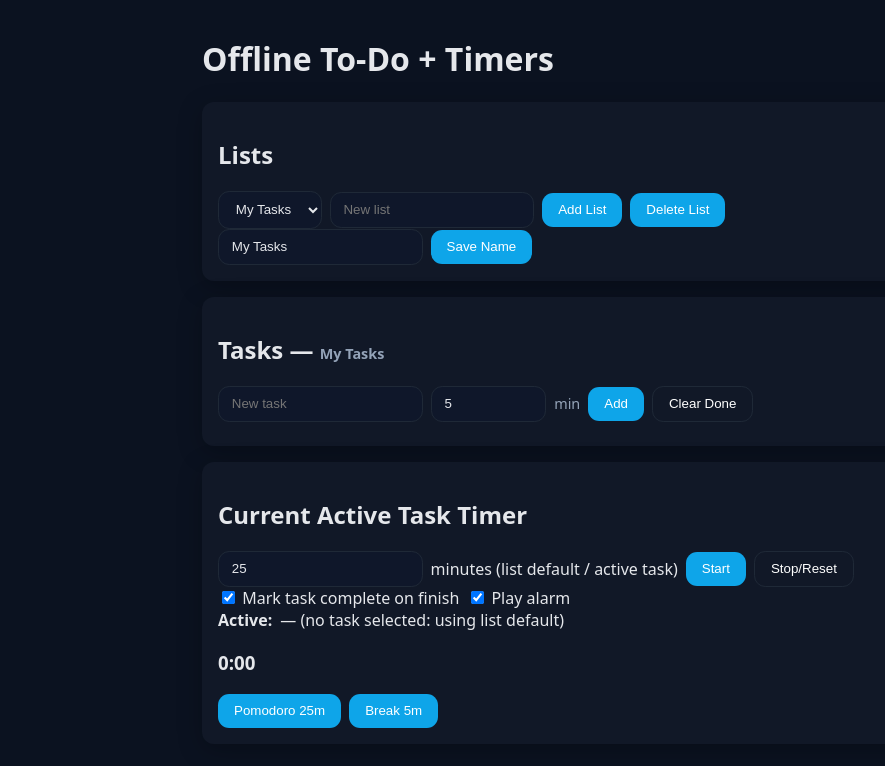
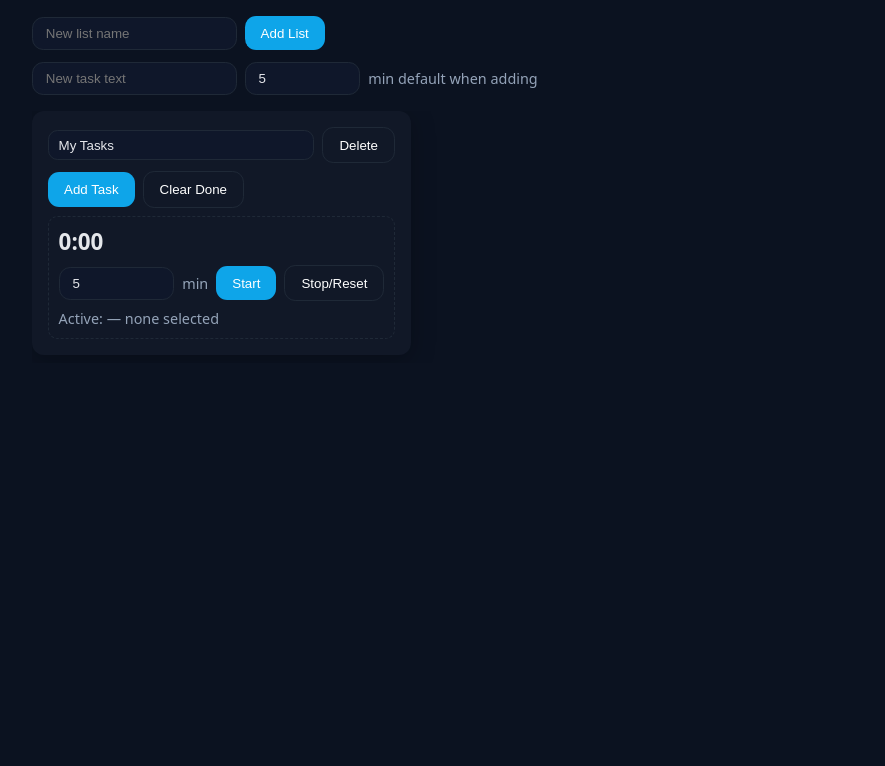
Before and after one commit to JENkt4k/offline-todo-pwa, a React (Vite) app: page / in a window 1280 px wide. Shown: the top 766 px of the page, without its empty margins (8-893 px from the left). Built offline with nearby package versions, Linux system fonts and the light colour scheme.

Commit message:
fix issues with SW let vite handle

```diff
--- a/package.json
+++ b/package.json
@@ -14,11 +14,12 @@
     "react-dom": "^18.3.1"
   },
   "devDependencies": {
+    "@types/node": "^24.3.0",
     "@types/react": "^18.2.66",
     "@types/react-dom": "^18.2.22",
+    "@vitejs/plugin-react": "^4.3.1",
     "typescript": "^5.5.4",
     "vite": "^5.4.3",
-    "@vitejs/plugin-react": "^4.3.1",
     "vite-plugin-pwa": "^0.20.5"
   }
 }
--- a/src/App.tsx
+++ b/src/App.tsx
@@ -11,131 +11,183 @@ function beep() { try { const ctx = new (window.AudioContext|| (window as any).w
 
 function fmt(ms:number){const s=Math.floor(ms/1000); const m=Math.floor(s/60); const ss=s%60; return `${m}:${String(ss).padStart(2,'0')}`;}
 
+/** Per-list timer state */
+interface TimerState { running: boolean; msLeft: number; endTs: number; selectedTaskId?: string }
+
+type BeforeInstallPromptEvent = Event & { prompt: () => Promise<void>; userChoice: Promise<{ outcome: 'accepted'|'dismissed' }> };
+
 export default function App(){
+  /** Lists & tasks */
   const [lists,setLists]=useState<List[]>([]);
   const [tasks,setTasks]=useState<Task[]>([]);
-  const [listName,setListName]=useState('');
-  const [taskText,setTaskText]=useState('');
-  const [taskMinutes,setTaskMinutes]=useState(5);
-  const [activeListId,setActiveListId]=useState<string>('default');
-  const [selectedTaskId,setSelectedTaskId]=useState<string>('');
 
-  // rename control for active list
-  const activeList = useMemo(()=>lists.find(l=>l.id===activeListId)||null,[lists,activeListId]);
-  const [renameValue, setRenameValue] = useState('');
-  useEffect(()=>{ setRenameValue(activeList?.name || ''); }, [activeListId, activeList?.name]);
+  /** Per-list timers (map by listId) */
+  const [timers, setTimers] = useState<Record<string, TimerState>>({});
 
-  const {msLeft,running,start,pause,resume,stop}=useCountdown();
-  const [durationMin,setDurationMin]=useState(25);
-  const [completeOnFinish,setCompleteOnFinish]=useState(true);
-  const [alarmOnFinish,setAlarmOnFinish]=useState(true);
+  /** New list/task inputs */
+  const [newListName, setNewListName] = useState('');
+  const [newTaskText, setNewTaskText] = useState('');
+  const [newTaskMinutes, setNewTaskMinutes] = useState(5);
 
+  /** PWA install */
+  const [installEvt, setInstallEvt] = useState<BeforeInstallPromptEvent|null>(null);
+  const [installed, setInstalled] = useState(false);
+
+  // Bootstrap from storage
   useEffect(()=>{
     const L=localStorage.getItem('lists');
     const T=localStorage.getItem('tasks');
+    const X=localStorage.getItem('timers');
     const lists0:List[]=L?JSON.parse(L):[{id:'default',name:'My Tasks'}];
     const tasks0:Task[]=T?JSON.parse(T):[];
-    setLists(lists0); setTasks(tasks0);
-    if(!activeListId && lists0.length) setActiveListId(lists0[0].id);
+    const timers0:Record<string,TimerState>=X?JSON.parse(X):{};
+    setLists(lists0); setTasks(tasks0); setTimers(timers0);
   },[]);
   useEffect(()=>localStorage.setItem('lists',JSON.stringify(lists)),[lists]);
   useEffect(()=>localStorage.setItem('tasks',JSON.stringify(tasks)),[tasks]);
+  useEffect(()=>localStorage.setItem('timers',JSON.stringify(timers)),[timers]);
 
-  const prevMsRef=useRef(msLeft);
+  // Global tick updates all running list timers
   useEffect(()=>{
-    if(prevMsRef.current>0 && msLeft===0){
-      if(alarmOnFinish) beep();
-      if(completeOnFinish && selectedTaskId){ setTasks(ts=>ts.map(t=>t.id===selectedTaskId?{...t,done:true}:t)); }
+    const id = window.setInterval(()=>{
+      const now = performance.now();
+      setTimers(prev => {
+        const next = { ...prev };
+        let changed = false;
+        for (const [lid, st] of Object.entries(prev)) {
+          if (!st.running) continue;
+          const left = Math.max(0, st.endTs - now);
+          if (left !== st.msLeft) { next[lid] = { ...st, msLeft: left }; changed = true; }
+          if (left <= 0) {
+            // stop and signal
+            const selectedTaskId = st.selectedTaskId;
+            next[lid] = { running:false, msLeft:0, endTs:0, selectedTaskId };
+            changed = true; beep();
+            if (selectedTaskId) {
+              setTasks(ts=>ts.map(t=>t.id===selectedTaskId?{...t, done:true}:t));
             }
-    prevMsRef.current=msLeft;
-  },[msLeft,alarmOnFinish,completeOnFinish,selectedTaskId]);
+          }
+        }
+        return changed ? next : prev;
+      });
+    }, 250);
+    return ()=> clearInterval(id);
+  },[setTimers, setTasks]);
 
-  const activeTasks=useMemo(()=>tasks.filter(t=>t.listId===activeListId),[tasks,activeListId]);
-  const selectedTask=useMemo(()=>tasks.find(t=>t.id===selectedTaskId)||null,[tasks,selectedTaskId]);
+  // Install prompt
+  useEffect(()=>{
+    const onBIP = (e: Event) => { e.preventDefault?.(); setInstallEvt(e as BeforeInstallPromptEvent); };
+    const onInstalled = () => { setInstalled(true); setInstallEvt(null); };
+    window.addEventListener('beforeinstallprompt', onBIP as any);
+    window.addEventListener('appinstalled', onInstalled);
+    return ()=>{ window.removeEventListener('beforeinstallprompt', onBIP as any); window.removeEventListener('appinstalled', onInstalled); };
+  },[]);
 
-  const addList=()=>{ if(!listName.trim())return; const id=crypto.randomUUID(); setLists([...lists,{id,name:listName.trim()}]); setListName(''); setActiveListId(id) };
-  const deleteList=()=>{ if(!activeListId)return; setLists(ls=>ls.filter(l=>l.id!==activeListId)); setTasks(ts=>ts.filter(t=>t.listId!==activeListId)); setActiveListId('default'); setSelectedTaskId(''); };
-  const renameList=()=>{ if(!activeListId) return; setLists(ls=>ls.map(l=>l.id===activeListId?{...l,name:renameValue.trim()||l.name}:l)); };
+  /** CRUD lists */
+  const addList=()=>{ if(!newListName.trim())return; const id=crypto.randomUUID(); setLists([...lists,{id,name:newListName.trim()}]); setNewListName(''); };
+  const renameList=(id:string, name:string)=> setLists(ls=>ls.map(l=>l.id===id?{...l,name:name.trim()||l.name}:l));
+  const deleteList=(id:string)=>{ setLists(ls=>ls.filter(l=>l.id!==id)); setTasks(ts=>ts.filter(t=>t.listId!==id)); setTimers(tm=>{ const n={...tm}; delete n[id]; return n; }); };
 
-  const addTask=()=>{ if(!taskText.trim())return; const id=crypto.randomUUID(); setTasks([...tasks,{id,text:taskText.trim(),done:false,listId:activeListId||'default',minutes:taskMinutes}]); setTaskText(''); };
-  const toggleTask=(id:string)=>setTasks(ts=>ts.map(t=>t.id===id?{...t,done:!t.done}:t));
-  const setTaskTime=(id:string,minutes:number)=>{ setTasks(ts=>ts.map(t=>t.id===id?{...t,minutes:Math.max(1,minutes)}:t)); if (id===selectedTaskId) setDurationMin(Math.max(1, minutes)); };
-  const clearDone=()=>setTasks(ts=>ts.filter(t=>!(t.done&&t.listId===activeListId)));
+  /** CRUD tasks */
+  const addTask=(listId:string)=>{ if(!newTaskText.trim())return; const id=crypto.randomUUID(); setTasks([...tasks,{id,text:newTaskText.trim(),done:false,listId,minutes:newTaskMinutes}]); setNewTaskText(''); };
+  const toggleTask=(id:string)=> setTasks(ts=>ts.map(t=>t.id===id?{...t,done:!t.done}:t));
+  const setTaskTime=(id:string,minutes:number)=> setTasks(ts=>ts.map(t=>t.id===id?{...t,minutes:Math.max(1,minutes)}:t));
+  const clearDone=(listId:string)=> setTasks(ts=>ts.filter(t=>!(t.done && t.listId===listId)));
 
-  // Select a task: highlight and sync control time from that task
-  const selectTask=(t:Task)=>{ setSelectedTaskId(t.id); if (t.minutes && t.minutes>0) setDurationMin(t.minutes); };
+  /** Timer controls per list */
+  const ensureTimer=(listId:string)=> timers[listId] ?? { running:false, msLeft:0, endTs:0, selectedTaskId: undefined };
+  const startTimer=(listId:string, minutes:number, selectedTaskId?:string)=> setTimers(st=>{
+    const endTs = performance.now() + minutes*60*1000;
+    return { ...st, [listId]: { running:true, msLeft: minutes*60*1000, endTs, selectedTaskId } };
+  });
+  const pauseTimer=(listId:string)=> setTimers(st=>{ const t=ensureTimer(listId); if(!t.running) return st; return { ...st, [listId]: { ...t, running:false } };});
+  const resumeTimer=(listId:string)=> setTimers(st=>{ const t=ensureTimer(listId); if(t.running || t.msLeft<=0) return st; const endTs = performance.now() + t.msLeft; return { ...st, [listId]: { ...t, running:true, endTs } };});
+  const stopTimer=(listId:string)=> setTimers(st=>({ ...st, [listId]: { running:false, msLeft:0, endTs:0, selectedTaskId: st[listId]?.selectedTaskId } }));
+  const selectTaskForList=(listId:string, taskId?:string)=> setTimers(st=>({ ...st, [listId]: { ...(st[listId]??{running:false,msLeft:0,endTs:0}), selectedTaskId: taskId } }));
 
-  // Start timer: use selected task's minutes if available, else the list-level default
-  const startTimerSmart=()=>{ const mins=selectedTask?.minutes||durationMin; setDurationMin(mins); start(mins*60*1000) };
+  /** Derived */
+  const tasksByList = useMemo(()=>{
+    const map: Record<string, Task[]> = {};
+    for (const t of tasks) {
+      (map[t.listId] ||= []).push(t);
+    }
+    return map;
+  },[tasks]);
 
-  return(
+  const onInstallClick = async () => { if (!installEvt) return; await installEvt.prompt(); try { await installEvt.userChoice; } finally { setInstallEvt(null); } };
+
+  return (
     <div className="container">
-      <h1>Offline To‑Do + Timers</h1>
+      <div className="topbar section">
+        <input placeholder="New list name" value={newListName} onChange={e=>setNewListName(e.target.value)} />
+        <button onClick={addList}>Add List</button>
+        {!installed && installEvt && <button onClick={onInstallClick}>Install App</button>}
+      </div>
 
-      {/* Lists */}
-      <div className="card">
-        <h2>Lists</h2>
+      <div className="section">
         <div className="row">
-          <select value={activeListId} onChange={e=>{setActiveListId(e.target.value); setSelectedTaskId('')}}>
-            {lists.map(l=><option key={l.id} value={l.id}>{l.name}</option>)}
-          </select>
-          <input placeholder="New list" value={listName} onChange={e=>setListName(e.target.value)} />
-          <button onClick={addList}>Add List</button>
-          <button onClick={deleteList}>Delete List</button>
-        </div>
-        <div className="row">
-          <input value={renameValue} onChange={e=>setRenameValue(e.target.value)} placeholder="Rename current list" />
-          <button onClick={renameList}>Save Name</button>
+          <input placeholder="New task text" value={newTaskText} onChange={e=>setNewTaskText(e.target.value)} />
+          <input className="time-input" type="number" min={1} value={newTaskMinutes} onChange={e=>setNewTaskMinutes(Math.max(1,Number(e.target.value)))} />
+          <span className="badge">min default when adding</span>
         </div>
       </div>
 
-      {/* Tasks */}
-      <div className="card">
-        <h2>Tasks — <span className="badge">{activeList ? activeList.name : '(no list selected)'}</span></h2>
+      <div className="lists-scroller">
+        {lists.map(list => {
+          const listTasks = tasksByList[list.id] || [];
+          const timer = timers[list.id] ?? { running:false, msLeft:0, endTs:0, selectedTaskId: undefined };
+          const selectedTask = listTasks.find(t=>t.id===timer.selectedTaskId);
+          const defaultMinutes = selectedTask?.minutes ?? newTaskMinutes;
+
+          return (
+            <div key={list.id} className="list-card">
+              <h3>
+                <input className="title" value={list.name} onChange={e=>renameList(list.id, e.target.value)} />
+                <button className="ghost" onClick={()=>deleteList(list.id)}>Delete</button>
+              </h3>
+
               <div className="row">
-          <input placeholder="New task" value={taskText} onChange={e=>setTaskText(e.target.value)} />
-          <input className="time-input" type="number" min={1} value={taskMinutes} onChange={e=>setTaskMinutes(Math.max(1,Number(e.target.value)))} />
-          <span className="badge">min</span>
-          <button onClick={addTask}>Add</button>
-          <button onClick={clearDone} className="ghost">Clear Done</button>
+                <button onClick={()=>addTask(list.id)}>Add Task</button>
+                <button className="ghost" onClick={()=>clearDone(list.id)}>Clear Done</button>
               </div>
+
               <ul>
-          {activeTasks.map(t=> (
+                {listTasks.map(t => (
                   <li key={t.id}>
-              <div className={`task ${selectedTaskId===t.id?'active':''}`} onClick={()=>selectTask(t)}>
+                    <div className={`task ${timer.selectedTaskId===t.id?'active':''}`} onClick={()=>selectTaskForList(list.id, t.id)}>
                       <input type="checkbox" checked={t.done} onChange={(e)=>{e.stopPropagation(); toggleTask(t.id);}} />
                       <label onClick={(e)=>e.stopPropagation()}>{t.text}</label>
-                <input className="time-input" type="number" min={1} value={t.minutes??5} onChange={(e)=>setTaskTime(t.id,Math.max(1,Number(e.target.value)))} onClick={(e)=>e.stopPropagation()} />
+                      <input className="time-input" type="number" min={1} value={t.minutes??5}
+                        onChange={(e)=>setTaskTime(t.id, Math.max(1, Number(e.target.value)))} onClick={(e)=>e.stopPropagation()} />
                       <span className="badge">min</span>
                     </div>
                   </li>
                 ))}
               </ul>
+
+              <div className="timer">
+                <div className="readout">{fmt(timer.msLeft)}</div>
+                <div className="controls">
+                  <input className="time-input" type="number" min={1}
+                    value={Math.max(1, Math.round((timer.running? Math.ceil(timer.msLeft/60000) : (selectedTask?.minutes ?? defaultMinutes))))}
+                    onChange={e=>{
+                      const m = Math.max(1, Number(e.target.value));
+                      if (timer.running) {
+                        // live adjust remaining time
+                        setTimers(st=>({ ...st, [list.id]: { ...timer, msLeft: m*60*1000, endTs: performance.now() + m*60*1000, running:true } }));
+                      }
+                    }} />
+                  <span className="badge">min</span>
+                  {!timer.running && <button onClick={()=>startTimer(list.id, selectedTask?.minutes ?? defaultMinutes, timer.selectedTaskId)}>Start</button>}
+                  {timer.running && <button onClick={()=>pauseTimer(list.id)}>Pause</button>}
+                  {!timer.running && timer.msLeft>0 && <button onClick={()=>resumeTimer(list.id)}>Resume</button>}
+                  <button className="ghost" onClick={()=>stopTimer(list.id)}>Stop/Reset</button>
                 </div>
-
-      {/* Timer */}
-      <div className="card">
-        <h2>Current Active Task Timer</h2>
-        <div className="row">
-          <input type="number" min={1} value={durationMin} onChange={e=>setDurationMin(Math.max(1,Number(e.target.value)))} />
-          <span>minutes (list default / active task)</span>
-          {!running && <button onClick={startTimerSmart}>Start</button>}
-          {running && <button onClick={pause}>Pause</button>}
-          {!running && msLeft>0 && <button onClick={resume}>Resume</button>}
-          <button onClick={stop} className="ghost">Stop/Reset</button>
+                <div className="badge">Active: {selectedTask?selectedTask.text:'— none selected'}</div>
               </div>
-        <div className="row">
-          <label><input type="checkbox" checked={completeOnFinish} onChange={e=>setCompleteOnFinish(e.target.checked)} /> Mark task complete on finish</label>
-          <label><input type="checkbox" checked={alarmOnFinish} onChange={e=>setAlarmOnFinish(e.target.checked)} /> Play alarm</label>
             </div>
-        <div className="row">
-          <strong>Active:</strong> {selectedTask?selectedTask.text:'— (no task selected: using list default)'}
-        </div>
-        <h3>{fmt(msLeft)}</h3>
-        <div className="row">
-          <button onClick={()=>start(25*60*1000)}>Pomodoro 25m</button>
-          <button onClick={()=>start(5*60*1000)}>Break 5m</button>
-        </div>
+          );
+        })}
       </div>
     </div>
   );
--- a/src/main.tsx
+++ b/src/main.tsx
@@ -4,10 +4,9 @@ import App from './App';
 
 createRoot(document.getElementById('root')!).render(<App />);
 
-// Register service worker with base-aware path to avoid 404 under non-root base
-if ('serviceWorker' in navigator) {
+if (import.meta.env.PROD && 'serviceWorker' in navigator) {
   window.addEventListener('load', () => {
-    const swUrl = `${import.meta.env.BASE_URL}sw.js`; // resolves to /offline-todo-pwa/sw.js in dev when base is set
+    const swUrl = `${import.meta.env.BASE_URL}sw.js`;
     navigator.serviceWorker.register(swUrl).catch(console.error);
   });
 }
--- a/src/styles.css
+++ b/src/styles.css
@@ -1,67 +1,31 @@
+/* Layout */
 body { margin: 0; font-family: system-ui, Segoe UI, Roboto, Ubuntu, sans-serif; background: #0b1220; color: #e5e7eb; }
-.container { max-width: 860px; margin: auto; padding: 1rem; }
-.card { background:#111827; padding:1rem; border-radius:12px; margin-bottom:1rem; box-shadow:0 6px 24px rgba(0,0,0,.25) }
+.container { max-width: 1200px; margin: auto; padding: 1rem; }
+.section { margin-bottom: 1rem; }
+
+/* Horizontal scroller for list cards */
+.lists-scroller { display: flex; gap: 1rem; overflow-x: auto; padding-bottom: .5rem; scroll-snap-type: x mandatory; }
+.list-card { min-width: 320px; max-width: 380px; flex: 0 0 auto; background:#111827; padding:1rem; border-radius:12px; box-shadow:0 6px 24px rgba(0,0,0,.25); scroll-snap-align: start; }
+.list-card h3 { margin: 0 0 .5rem 0; display:flex; align-items:center; gap:.5rem; }
+.list-card input.title { flex:1; background:#0f172a; color:#e5e7eb; border:1px solid #1f2937; border-radius:.6rem; padding:.4rem .6rem }
+
 .row { display:flex; gap:.5rem; align-items:center; flex-wrap:wrap }
 button { background:#0ea5e9; color:#fff; border:none; padding:.6rem 1rem; border-radius:.7rem; cursor:pointer }
 button.ghost { background:transparent; border:1px solid #1f2937 }
-input, select { background:#0f172a; color:#e5e7eb; border:1px solid #1f2937; border-radius:.7rem; padding:.6rem .8rem }
+input, select { background:#0f172a; color:#e5e7eb; border:1px solid #1f2937; border-radius:.7rem; padding:.5rem .8rem }
+
 ul { list-style:none; padding:0; margin:.5rem 0 }
 li { margin:.25rem 0 }
-.task { display:flex; align-items:center; gap:.5rem; padding:.4rem .6rem; border-radius:.6rem }
+.task { display:flex; align-items:center; gap:.5rem; padding:.35rem .5rem; border-radius:.6rem }
 .task.active { outline:2px solid #0ea5e9; outline-offset:2px; }
 .task label { flex:1; display:flex; align-items:center; gap:.5rem }
 .time-input { width:5.5rem; }
 .badge { font-size:.9rem; color:#94a3b8 }
-/*
-body { margin: 0; font-family: system-ui, Segoe UI, Roboto, Ubuntu, sans-serif; background: #0b1220; color: #e5e7eb; }
-.container { max-width: 860px; margin: auto; padding: 1rem; }
-.card { background:#111827; padding:1rem; border-radius:12px; margin-bottom:1rem; box-shadow:0 6px 24px rgba(0,0,0,.25) }
-.row { display:flex; gap:.5rem; align-items:center; flex-wrap:wrap }
-button { background:#0ea5e9; color:#fff; border:none; padding:.6rem 1rem; border-radius:.7rem; cursor:pointer }
-input, select { background:#0f172a; color:#e5e7eb; border:1px solid #1f2937; border-radius:.7rem; padding:.6rem .8rem }
-ul { list-style:none; padding:0; margin:.5rem 0 }
-li { margin:.25rem 0 }
 
-body {
-  margin: 0;
-  font-family: sans-serif;
-  background: #0b1220;
-  color: #e5e7eb;
-}
+.timer { margin-top:.5rem; padding:.6rem; border:1px dashed #1f2937; border-radius:.6rem; display:flex; flex-direction:column; gap:.5rem }
+.timer .controls { display:flex; gap:.5rem; align-items:center; flex-wrap:wrap }
+.timer .readout { font-size:1.4rem; font-weight:700 }
 
-.container {
-  max-width: 600px;
-  margin: auto;
-  padding: 1rem;
-}
-
-.card {
-  background: #111827;
-  padding: 1rem;
-  border-radius: 0.5rem;
-  margin-bottom: 1rem;
-}
-
-.row {
-  display: flex;
-  gap: 0.5rem;
-  margin-bottom: 0.5rem;
-}
-
-button {
-  background: #0ea5e9;
-  color: white;
-  border: none;
-  padding: 0.5rem 1rem;
-  border-radius: 0.5rem;
-  cursor: pointer;
-}
-
-input[type="text"], input {
-  flex: 1;
-  padding: 0.5rem;
-  border-radius: 0.5rem;
-  border: 1px solid #1f2937;
-  background: #0f172a;
-  color: white;
-} */
+/* Top bar */
+.topbar { display:flex; gap:.5rem; align-items:center; margin-bottom: .75rem; }
+.topbar input { max-width: 280px; }
--- a/vite.config.ts
+++ b/vite.config.ts
@@ -2,26 +2,19 @@ import { defineConfig } from 'vite';
 import react from '@vitejs/plugin-react';
 import { VitePWA } from 'vite-plugin-pwa';
 
-
-const REPO_NAME = 'offline-todo-pwa';
-
-const isDev = false;
-
-const base = isDev ? '/' : `/${REPO_NAME}/`;
-
-// BASE PATH NOTES:
-// - For project pages (https://USERNAME.github.io/REPO), set base to "/REPO/".
-// - For user/org pages (https://USERNAME.github.io), set base to "/".
-// - We read from env so Actions can set VITE_BASE_PATH consistently.
-
-
-export default defineConfig({
-  base,
+export default defineConfig(({ mode }) => ({
+  base: process.env.VITE_BASE_PATH || '/',
   plugins: [
     react(),
     VitePWA({
-      registerType: 'autoUpdate',
-      includeAssets: ['favicon.svg', 'icons/icon-192.png', 'icons/icon-512.png', 'icons/maskable-512.png'],
+      registerType: 'autoUpdate',        // plugin handles registration
+      // remove injectRegister override
+      includeAssets: [
+        'favicon.svg',
+        'icons/icon-192.png',
+        'icons/icon-512.png',
+        'icons/maskable-512.png'
+      ],
       manifest: {
         name: 'Offline To-Do + Timers',
         short_name: 'To-Do PWA',
@@ -38,4 +31,4 @@ export default defineConfig({
       }
     })
   ]
-  });
+}));
```
Also changed, not shown: public/sw.js (deleted, +0 -42 lines), 1 other file (tests, documents, lock files or other folders). Lines whose indentation alone changed are shown as unchanged.
